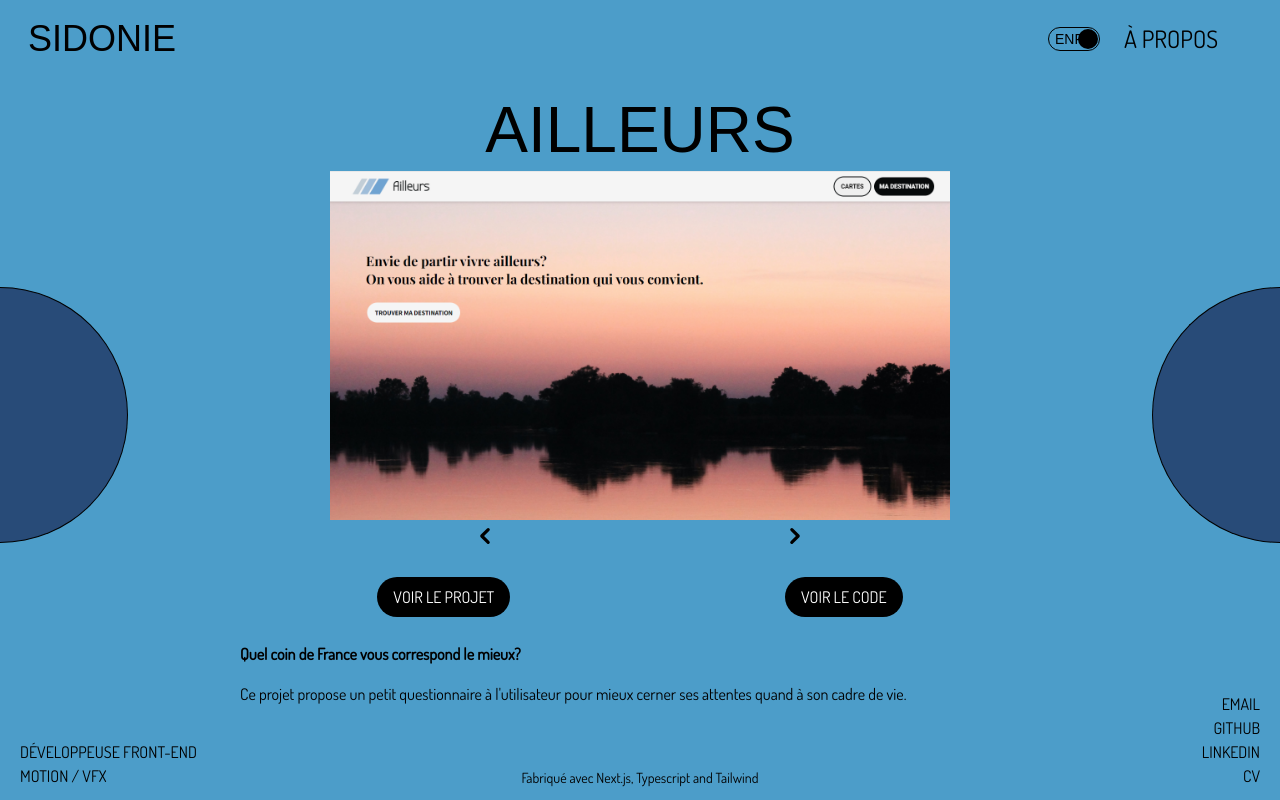
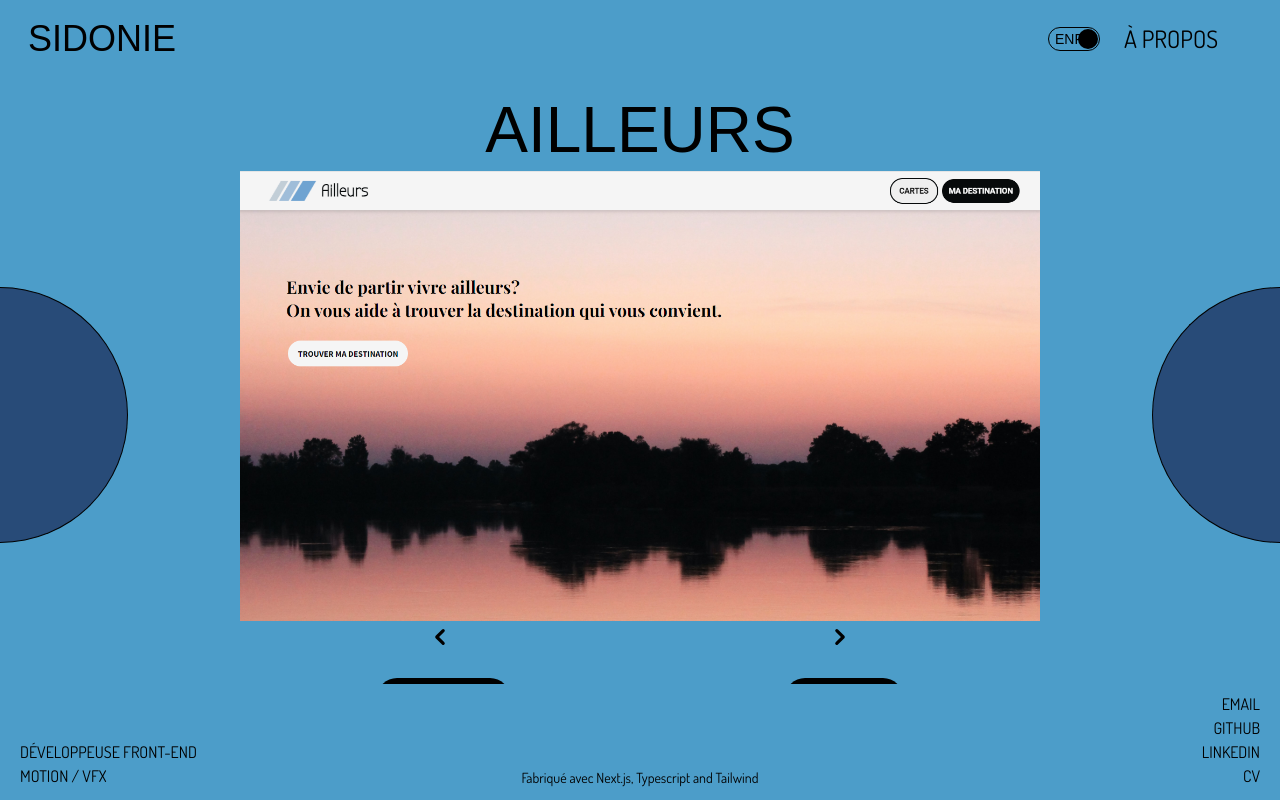
Before and after one commit to Fidomi/portfolio-next, a Next.js app: page /projects in a window 1280 px wide. Built offline with nearby package versions, Linux system fonts and the light colour scheme.

Commit message:
Fix colors not appearing after build

```diff
--- a/components/DevProject/DevProject.module.scss
+++ b/components/DevProject/DevProject.module.scss
@@ -1,4 +1,6 @@
-$size: 100%;
+@use "sass:math";
+$size: 100vw;
+$maxSize: 800px;
 
 .project_container {
     display: grid;
@@ -9,7 +11,7 @@ $size: 100%;
         "c c c c"
         "d d d d";
     grid-template-columns: repeat(4, 1fr);
-    grid-template-rows: minmax(3fr, 8fr) 1fr 1fr 1fr;
+    grid-template-rows: math.div($size * 9, 16) auto 1fr 1fr;
     gap: 5px;
 }
 
@@ -28,12 +30,18 @@ $size: 100%;
 .img1 {
     margin: 0 auto;
     grid-area: a;
-    width: 100%;
-    max-width: 620px;
+    max-height: math.div($size * 0.65 * 9, 16);
+    max-width: $size * 0.8;
 }
 
 .buttons {
     grid-area: e;
+}
+@media (min-width: 640px) {
+    .img1 {
+        max-height: math.div($size * 9, 16);
+        max-width: $size;
+    }
 }
 
 @media (min-width: 768px) {
@@ -43,7 +51,8 @@ $size: 100%;
     }
 
     .img1 {
-        width: 90%;
+        max-height: math.div($size * 0.75 * 9, 16);
+        max-width: $size * 0.75;
     }
 
     .flex-element {
--- a/components/DevProject/DevProject.tsx
+++ b/components/DevProject/DevProject.tsx
@@ -7,6 +7,7 @@ import { LanguageContext } from "../../utils/languageContext";
 
 const DevProject = (props: ProjectInfo) => {
     const { language, changeLanguage } = React.useContext(LanguageContext);
+    console.log(props.project);
     return (
         <div className={`${styles.project_container} font-body`}>
             <div className={`${styles.img1}`}>
@@ -36,13 +37,16 @@ const DevProject = (props: ProjectInfo) => {
                         </button>
                     )}
                     {props.project.code && (
-                        <button
+                        <a
                             className={`bg-black hover:${props.color} hover:border-solid hover:border-4 hover:border-black
-                     text-white text-xs py-1 px-2 m-1 rounded-full md:text-base md:py-2 md:px-4`}>
+                     text-white text-xs py-1 px-2 m-1 rounded-full md:text-base md:py-2 md:px-4`}
+                            href={props.project.github}
+                            target="_blank"
+                            rel="noreferrer">
                             {language === "EN"
                                 ? "VIEW CODE ON GITHUB"
                                 : "VOIR LE CODE"}
-                        </button>
+                        </a>
                     )}
                 </div>
             </div>
--- a/components/Footer.tsx
+++ b/components/Footer.tsx
@@ -5,7 +5,7 @@ const Footer = ({ bgColor }: { bgColor: string }) => {
     const { language, changeLanguage } = React.useContext(LanguageContext);
     return (
         <div
-            className={`flex-1 w-full pt-2 pb-2 bg-${bgColor} max-h-30 md:max-h-36`}>
+            className={`flex-1 w-full pt-2 pb-2 ${bgColor} max-h-30 md:max-h-36`}>
             <footer className="flex flex-row flex-wrap  w-full justify-between px-5 items-end text-lg font-body md:flex-nowrap">
                 <div className="flex order-1 flex-50 flex-col text-sm md:text-base md:order-1 md:flex-25">
                     <p>
@@ -21,10 +21,24 @@ const Footer = ({ bgColor }: { bgColor: string }) => {
                         : "Fabriqué avec Next.js, Typescript and Tailwind"}
                 </p>
                 <div className="flex order-2 flex-50 flex-col items-end text-sm md:text-base md:order-3 md:flex-25 ">
-                    <a href="">EMAIL</a>
-                    <a href="">GITHUB</a>
-                    <a href="">LINKEDIN</a>
-                    <a href="">{language === "EN" ? "RESUME (fr)" : "CV"}</a>
+                    <a href="mailto:sidonie.moulart@gmail.com">EMAIL</a>
+                    <a
+                        href="https://github.com/Fidomi"
+                        target="_blank"
+                        rel="noreferrer">
+                        GITHUB
+                    </a>
+                    <a
+                        href="https://www.linkedin.com/in/sidoniemoulart/"
+                        target="_blank"
+                        rel="noreferrer">
+                        LINKEDIN
+                    </a>
+                    <a
+                        href="../public/documents/CV_Sidonie_Moulart_2021.pdf"
+                        download>
+                        {language === "EN" ? "RESUME (fr)" : "CV"}
+                    </a>
                 </div>
             </footer>
         </div>
--- a/components/Header.tsx
+++ b/components/Header.tsx
@@ -6,7 +6,7 @@ import { LanguageContext } from "../utils/languageContext";
 function Header({ bgColor }: { bgColor: string }) {
     const { language, changeLanguage } = React.useContext(LanguageContext);
     return (
-        <div className={`flex-1 w-full px-2 py-3 bg-${bgColor} max-h-20`}>
+        <div className={`flex-1 w-full px-2 py-3 ${bgColor} max-h-20`}>
             <header className="flex flex-row justify-between px-5 items-center ">
                 <Link href="/">
                     <a className="text-2xl md:text-4xl">SIDONIE</a>
--- a/components/VideoProject/VideoProject.module.scss
+++ b/components/VideoProject/VideoProject.module.scss
@@ -4,8 +4,8 @@ $maxSize: 800px;
 
 .player_wrapper {
     position: relative;
-    height: math.div($size * 0.65 * 9, 16);
-    width: $size * 0.65;
+    height: math.div($size * 0.8 * 9, 16);
+    width: $size * 0.8;
 }
 
 @media (min-width: 640px) {
--- a/data/projects.ts
+++ b/data/projects.ts
@@ -36,25 +36,14 @@ export type Project = {
     technical_sheet?: string[];
     technologies?: string[];
     preview?: boolean; //is there a website?
+    url?: string;
     code?: boolean; //is there a github repo?
+    github?: string;
 };
 export interface ProjectInfo {
     project: Project;
     color: string;
 }
-
-type ProjectColor = [number, string, number];
-export const PROJECTS_COLORS: ProjectColor[] = [
-    [1, "rosado", 800],
-    [2, "blush", 600],
-    [3, "olive", 400],
-    [4, "asparagus", 400],
-    [5, "seagreen", 400],
-    [6, "pine", 400],
-    [7, "steel", 400],
-    [8, "chocolate", 400],
-    [9, "orchid", 400],
-];
 
 export const PROJECTS_EN: Project[] = [
     {
@@ -180,6 +169,7 @@ export const PROJECTS_EN: Project[] = [
         ],
         preview: true,
         code: true,
+        github: "https://github.com/Fidomi/ailleurs-react-app",
     },
     {
         dev: true,
@@ -199,6 +189,7 @@ export const PROJECTS_EN: Project[] = [
         technologies: ["Javascript", "HTML5", "CSS"],
         preview: true,
         code: true,
+        github: "https://github.com/Fidomi/random_wheel",
     },
     {
         dev: true,
@@ -231,7 +222,7 @@ export const PROJECTS_EN: Project[] = [
             "MySQL",
         ],
         preview: false,
-        code: true,
+        code: false,
     },
 ];
 
@@ -359,6 +350,7 @@ export const PROJECTS_FR: Project[] = [
         ],
         preview: true,
         code: true,
+        github: "https://github.com/Fidomi/ailleurs-react-app",
     },
     {
         dev: true,
@@ -378,6 +370,7 @@ export const PROJECTS_FR: Project[] = [
         technologies: ["Javascript", "HTML5", "CSS"],
         preview: true,
         code: true,
+        github: "https://github.com/Fidomi/random_wheel",
     },
     {
         dev: true,
@@ -410,6 +403,6 @@ export const PROJECTS_FR: Project[] = [
             "MySQL",
         ],
         preview: false,
-        code: true,
+        code: false,
     },
 ];
--- a/package.json
+++ b/package.json
@@ -4,11 +4,12 @@
     "scripts": {
         "dev": "next dev",
         "build": "next build",
-    "start": "next start",
+        "start": "cross-env NODE_ENV=production node server.js",
         "lint": "next lint"
     },
     "dependencies": {
         "@heroicons/react": "^1.0.5",
+        "cross-env": "^7.0.3",
         "next": "12.0.4",
         "node-sass": "^6.0.1",
         "react": "17.0.2",
--- a/pages/projects/index.tsx
+++ b/pages/projects/index.tsx
@@ -5,23 +5,107 @@ import { ShowedProjectContext } from "../../utils/context";
 import { LanguageContext } from "../../utils/languageContext";
 import VideoProject from "../../components/VideoProject/VideoProject";
 import DevProject from "../../components/DevProject/DevProject";
-import { PROJECTS_EN, PROJECTS_FR, PROJECTS_COLORS } from "../../data/projects";
+import { PROJECTS_EN, PROJECTS_FR } from "../../data/projects";
+
+function makeColors(id: number) {
+    let [curColor, curColorDark, textColor, textColorDark] = [
+        "bg-yellow",
+        "bg-yellow-700",
+        "text-grey",
+        "text-black",
+    ];
+    switch (id) {
+        case 1:
+            [curColor, curColorDark, textColor, textColorDark] = [
+                "bg-rosado-dark",
+                "bg-rosado",
+                "text-rosado-dark",
+                "text-rosado",
+            ];
+            break;
+        case 2:
+            [curColor, curColorDark, textColor, textColorDark] = [
+                "bg-blush",
+                "bg-blush-dark",
+                "text-blush",
+                "text-blush-dark",
+            ];
+            break;
+        case 3:
+            [curColor, curColorDark, textColor, textColorDark] = [
+                "bg-olive",
+                "bg-olive-dark",
+                "text-olive",
+                "text-olive-dark",
+            ];
+            break;
+        case 4:
+            [curColor, curColorDark, textColor, textColorDark] = [
+                "bg-asparagus",
+                "bg-asparagus-dark",
+                "text-asparagus",
+                "text-asparagus-dark",
+            ];
+            break;
+        case 5:
+            [curColor, curColorDark, textColor, textColorDark] = [
+                "bg-seagreen",
+                "bg-seagreen-dark",
+                "text-seagreen",
+                "text-seagreen-dark",
+            ];
+            break;
+        case 6:
+            [curColor, curColorDark, textColor, textColorDark] = [
+                "bg-pine",
+                "bg-pine-dark",
+                "text-pine",
+                "text-pine-dark",
+            ];
+            break;
+        case 7:
+            [curColor, curColorDark, textColor, textColorDark] = [
+                "bg-steel",
+                "bg-steel-dark",
+                "text-steel",
+                "text-steel-dark",
+            ];
+            break;
+        case 8:
+            [curColor, curColorDark, textColor, textColorDark] = [
+                "bg-orchid",
+                "bg-orchid-dark",
+                "text-orchid",
+                "text-orchid-dark",
+            ];
+            break;
+        case 9:
+            [curColor, curColorDark, textColor, textColorDark] = [
+                "bg-chocolate",
+                "bg-chocolate-dark",
+                "text-chocolate",
+                "text-chocolate-dark",
+            ];
+            break;
+        default:
+            [curColor, curColorDark, textColor, textColorDark] = [
+                "bg-yellow",
+                "bg-yellow-700",
+                "text-grey",
+                "text-black",
+            ];
+    }
+    return [curColor, curColorDark, textColor, textColorDark];
+}
 
 export default function Project() {
     const { project, changeProject } = React.useContext(ShowedProjectContext);
     const { language, changeLanguage } = React.useContext(LanguageContext);
     let PROJECTS = language === "FR" ? PROJECTS_FR : PROJECTS_EN;
 
-    const curColor: string = `bg-${PROJECTS_COLORS[project.id - 1][1]}-${
-        PROJECTS_COLORS[project.id - 1][2]
-    }`;
-    const curColorDark: string = `bg-${PROJECTS_COLORS[project.id - 1][1]}-700`;
-    const textColor: string = `text-${PROJECTS_COLORS[project.id - 1][1]}-${
-        PROJECTS_COLORS[project.id - 1][2]
-    }`;
-    const textColorDark: string = `text-${
-        PROJECTS_COLORS[project.id - 1][1]
-    }-700`;
+    let [curColor, curColorDark, textColor, textColorDark] = makeColors(
+        project.id
+    );
 
     const prevProject = () => {
         const curIndex = project.id - 1;
--- a/tailwind.config.js
+++ b/tailwind.config.js
@@ -22,6 +22,51 @@ module.exports = {
             black: colors.black,
             green: colors.green,
             white: colors.white,
+            rosado: {
+                light: "#F364A2",
+                DEFAULT: "#FF8CBA",
+                dark: "#FFE3EC",
+            },
+            blush: {
+                light: "#ca576c",
+                DEFAULT: "#b03c4e",
+                dark: "#892d3a",
+            },
+            olive: {
+                light: "#efdd80",
+                DEFAULT: "#b3912a",
+                dark: "#5b430d",
+            },
+            asparagus: {
+                light: "#c7bf58",
+                DEFAULT: "#959831",
+                dark: "#48490f",
+            },
+            seagreen: {
+                light: "#b8e4d3",
+                DEFAULT: "#3fa779",
+                dark: "#215831",
+            },
+            pine: {
+                light: "#a4e4e8",
+                DEFAULT: "#31a8a8",
+                dark: "#1c5854",
+            },
+            steel: {
+                light: "#b4e0f2",
+                DEFAULT: "#4c9dc9",
+                dark: "#284b78",
+            },
+            chocolate: {
+                light: "#f4d6b5",
+                DEFAULT: "#d78056",
+                dark: "#7f331c",
+            },
+            orchid: {
+                light: "#e7d4f1",
+                DEFAULT: "#bc81c9",
+                dark: "#683177",
+            },
         },
         fontFamily: {
             sans: ["Oswald", "sans-serif"],
```
Also changed, not shown: components/VideoProject/VideoProject.tsx (+5 -5 lines), 1 other file (tests, documents, lock files or other folders). Lines whose indentation alone changed are shown as unchanged.
